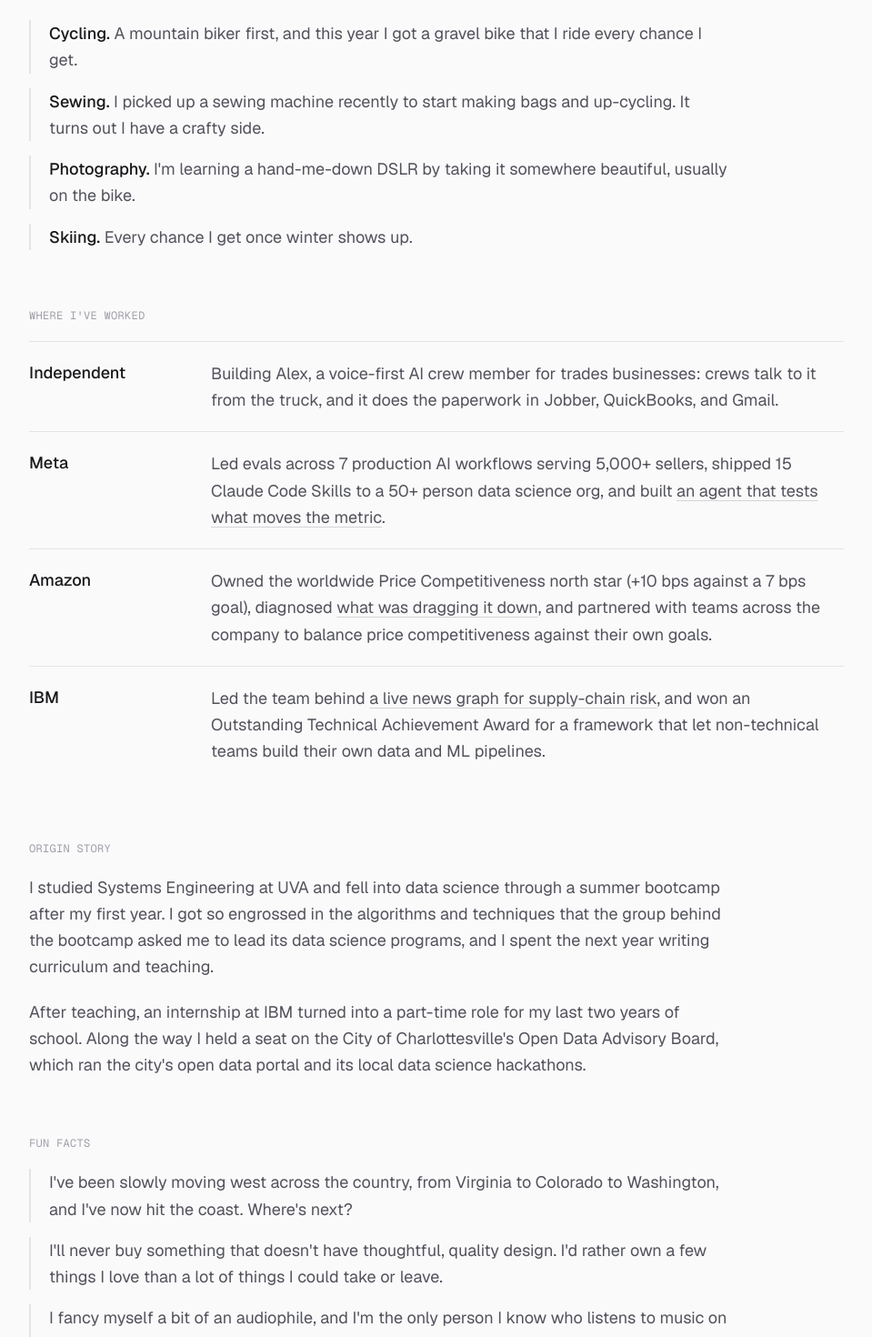
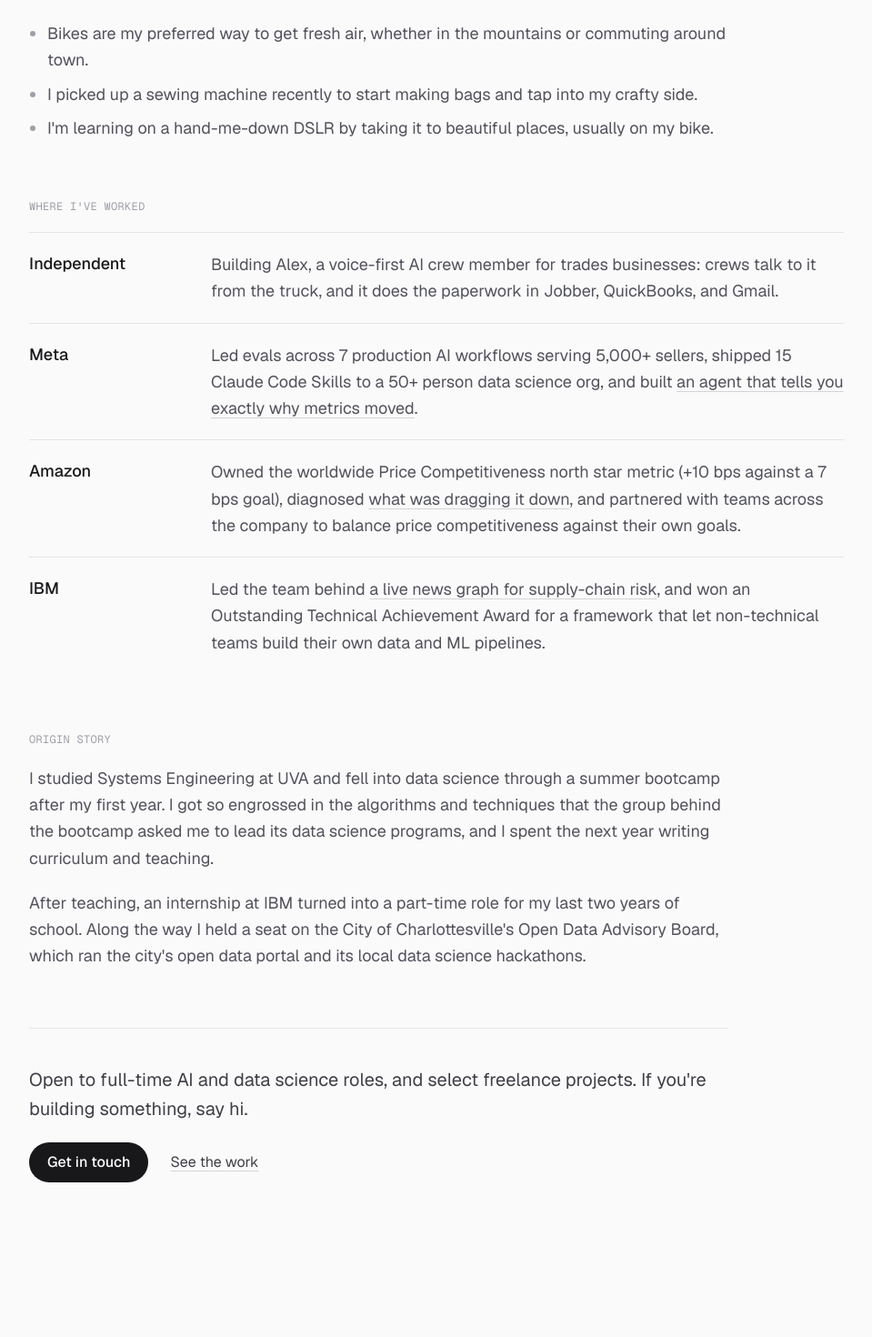
Before and after one commit to CharlieTolleson/portfolio-site, a Next.js app: page /about in a window 1280 px wide. Shown: the part 380-1850 px from the top of the page at 91% size, without its empty margins (48-1007 px from the left). After the commit the page ends 1808 px from the top, so only its background shows below. Built offline with nearby package versions, Linux system fonts and the light colour scheme.

Commit message:
About: plain interests list, updated Meta and Amazon lines, drop fun facts
Co-Authored-By: Claude Opus 5.5 <noreply@anthropic.com>

```diff
--- a/src/app/about/page.tsx
+++ b/src/app/about/page.tsx
@@ -4,7 +4,7 @@
  * Role in the system: visitors reach this page after the work has already
  * convinced them, so it answers the next question, "who is this person?",
  * rather than re-selling the case studies. The shape is personal first
- * (what I'm into, what I'm building, where I came from, fun facts) with a short
+ * (what I'm building, what I'm into, where I came from) with a short
  * work list kept for recruiters who land here directly.
  *
  * Key design decisions:
@@ -13,6 +13,8 @@
  *   - **Titles left out of the work list.** The list says what I did at each
  *     company rather than repeating job titles, which live on the resume and
  *     LinkedIn.
+ *   - **Interests stay low-key.** A plain bulleted list, so the personal
+ *     section reads as color rather than competing with the work.
  *   - **Figures match the cards.** Every career number here (Meta eval scope,
  *     Amazon Price Competitiveness) is the same one the home page quotes, so a
  *     reader cross-checking never finds a mismatch.
@@ -24,27 +26,17 @@ import type { ReactNode } from "react";
 export const metadata = {
   title: "About",
   description:
-    "Charlie Tolleson: data scientist and AI builder. Building Alex, previously Meta, Amazon, and IBM. Cyclist, skier, bag maker, and audiophile.",
+    "Charlie Tolleson: data scientist and AI builder. Building Alex, previously Meta, Amazon, and IBM. Cyclist, bag maker, and photographer.",
 };
 
 const LINK =
   "underline decoration-zinc-300 underline-offset-4 transition-colors hover:text-zinc-900 hover:decoration-zinc-500";
 
-/** Current interests, each with a short aside. */
-const PASSIONS: [string, string][] = [
-  [
-    "Cycling.",
-    "A mountain biker first, and this year I got a gravel bike that I ride every chance I get.",
-  ],
-  [
-    "Sewing.",
-    "I picked up a sewing machine recently to start making bags and up-cycling. It turns out I have a crafty side.",
-  ],
-  [
-    "Photography.",
-    "I'm learning a hand-me-down DSLR by taking it somewhere beautiful, usually on the bike.",
-  ],
-  ["Skiing.", "Every chance I get once winter shows up."],
+/** Current interests, kept deliberately low-key so they don't compete with the work. */
+const PASSIONS = [
+  "Bikes are my preferred way to get fresh air, whether in the mountains or commuting around town.",
+  "I picked up a sewing machine recently to start making bags and tap into my crafty side.",
+  "I'm learning on a hand-me-down DSLR by taking it to beautiful places, usually on my bike.",
 ];
 
 /** One line per stop, newest first. ReactNode so a line can link to its case study. */
@@ -60,8 +52,8 @@ const WORK: { org: string; line: ReactNode }[] = [
         Led evals across 7 production AI workflows serving 5,000+ sellers,
         shipped 15 Claude Code Skills to a 50+ person data science org, and
         built{" "}
-        <Link href="/work/causal-inference" className={LINK}>
-          an agent that tests what moves the metric
+        <Link href="/work/metric-decomposition" className={LINK}>
+          an agent that tells you exactly why metrics moved
         </Link>
         .
       </>
@@ -71,7 +63,7 @@ const WORK: { org: string; line: ReactNode }[] = [
     org: "Amazon",
     line: (
       <>
-        Owned the worldwide Price Competitiveness north star (+10 bps against a
+        Owned the worldwide Price Competitiveness north star metric (+10 bps against a
         7 bps goal), diagnosed{" "}
         <Link href="/work/metric-decomposition" className={LINK}>
           what was dragging it down
@@ -94,12 +86,6 @@ const WORK: { org: string; line: ReactNode }[] = [
       </>
     ),
   },
-];
-
-const FUN_FACTS = [
-  "I've been slowly moving west across the country, from Virginia to Colorado to Washington, and I've now hit the coast. Where's next?",
-  "I'll never buy something that doesn't have thoughtful, quality design. I'd rather own a few things I love than a lot of things I could take or leave.",
-  "I fancy myself a bit of an audiophile, and I'm the only person I know who listens to music on Tidal. Anyone else out there?",
 ];
 
 /** A small uppercase label over each section, matching the case studies. */
@@ -131,15 +117,9 @@ export default function AboutPage() {
 
         <section className="flex max-w-3xl flex-col gap-5">
           <Label>Lately I&apos;m into</Label>
-          <ul className="flex flex-col gap-4">
-            {PASSIONS.map(([head, body]) => (
-              <li
-                key={head}
-                className="border-l-2 border-zinc-200 pl-5 text-lg leading-relaxed text-zinc-600"
-              >
-                <span className="font-medium text-zinc-900">{head}</span>{" "}
-                {body}
-              </li>
+          <ul className="flex list-disc flex-col gap-2 pl-5 text-lg leading-relaxed text-zinc-600 marker:text-zinc-400">
+            {PASSIONS.map((p) => (
+              <li key={p}>{p}</li>
             ))}
           </ul>
         </section>
@@ -180,25 +160,10 @@ export default function AboutPage() {
           </p>
         </section>
 
-        <section className="flex max-w-3xl flex-col gap-5">
-          <Label>Fun facts</Label>
-          <ul className="flex flex-col gap-4">
-            {FUN_FACTS.map((f) => (
-              <li
-                key={f}
-                className="border-l-2 border-zinc-200 pl-5 text-lg leading-relaxed text-zinc-600"
-              >
-                {f}
-              </li>
-            ))}
-          </ul>
-        </section>
-
         <section className="flex max-w-3xl flex-col gap-5 border-t border-zinc-200 pt-10">
           <p className="text-xl leading-relaxed text-zinc-700">
             Open to full-time AI and data science roles, and select freelance
-            projects. If you&apos;re building something, or you also listen on
-            Tidal, say hi.
+            projects. If you&apos;re building something, say hi.
           </p>
           <div className="flex flex-wrap items-center gap-x-6 gap-y-3">
             <a
```
